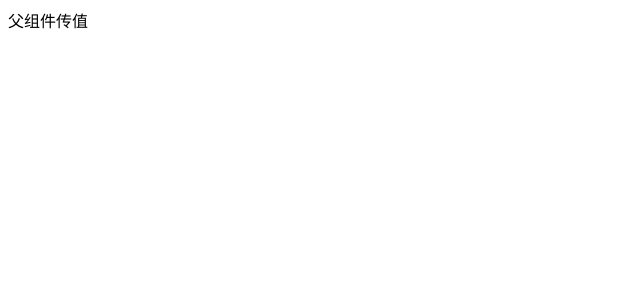
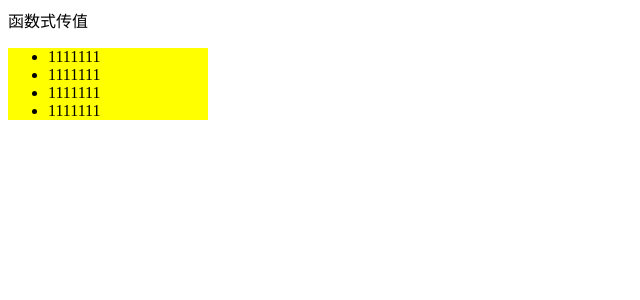
Before and after one commit to azernia/react, a React (Create React App) app in the folder first-react-app/: page / in a window 1280 px wide. Shown: the top 300 px of the page, without its empty margins (0-640 px from the left). Built offline with nearby package versions, Linux system fonts and the light colour scheme.

Commit message:
Add component props by function

```diff
--- a/first-react-app/src/01-base/ComponentProps.js
+++ b/first-react-app/src/01-base/ComponentProps.js
@@ -2,10 +2,16 @@ import React, {Component} from 'react';
 import Navbar from "./Navbar";
 
 export default class ComponentProps extends Component {
+    obj = {
+        title: 'aaa'
+    }
+
     render() {
         return (
             <div>
                 <Navbar title="父组件传值"/>
+                {/*在对象中的属性key与组件中的属性相同时可以使用...展开*/}
+                <Navbar {...this.obj}/>
             </div>
         )
     }
--- /dev/null
+++ b/first-react-app/src/01-base/ComponentPropsByFunction.js
@@ -0,0 +1,14 @@
+import React, {Component} from 'react';
+import Navbar from "./Navbar";
+import Sidebar from "./Sidebar";
+
+export default class ComponentPropsByFunction extends Component {
+    render() {
+        return (
+            <div>
+                <Navbar title="函数式传值"/>
+                <Sidebar bg="yellow"/>
+            </div>
+        )
+    }
+}
--- /dev/null
+++ b/first-react-app/src/01-base/Sidebar/index.js
@@ -0,0 +1,18 @@
+import React from 'react';
+
+const Sidebar = (props) => {
+    const {bg} = props;
+
+    return (
+        <div style={{background: bg, width: "200px"}}>
+            <ul>
+                <li>1111111</li>
+                <li>1111111</li>
+                <li>1111111</li>
+                <li>1111111</li>
+            </ul>
+        </div>
+    )
+}
+
+export default Sidebar;
--- a/first-react-app/src/App.js
+++ b/first-react-app/src/App.js
@@ -8,7 +8,8 @@
 // import CycleRender from "./01-base/CycleRender";
 // import TodoList from "./01-base/practice/TodoList";
 // import TabControl from "./01-base/practice/TabControl";
-import Navbar from "./01-base/Navbar";
+// import ComponentProps from "./01-base/ComponentProps";
+import ComponentPropsByFunction from "./01-base/ComponentPropsByFunction";
 
 const App = () => {
     return (
@@ -25,7 +26,8 @@ const App = () => {
             {/*<hr/>*/}
             {/*<TodoList/>*/}
             {/*<TabControl/>*/}
-            <Navbar title="父组件传值"/>
+            {/*<ComponentProps/>*/}
+            <ComponentPropsByFunction/>
         </div>
     );
 }
```
